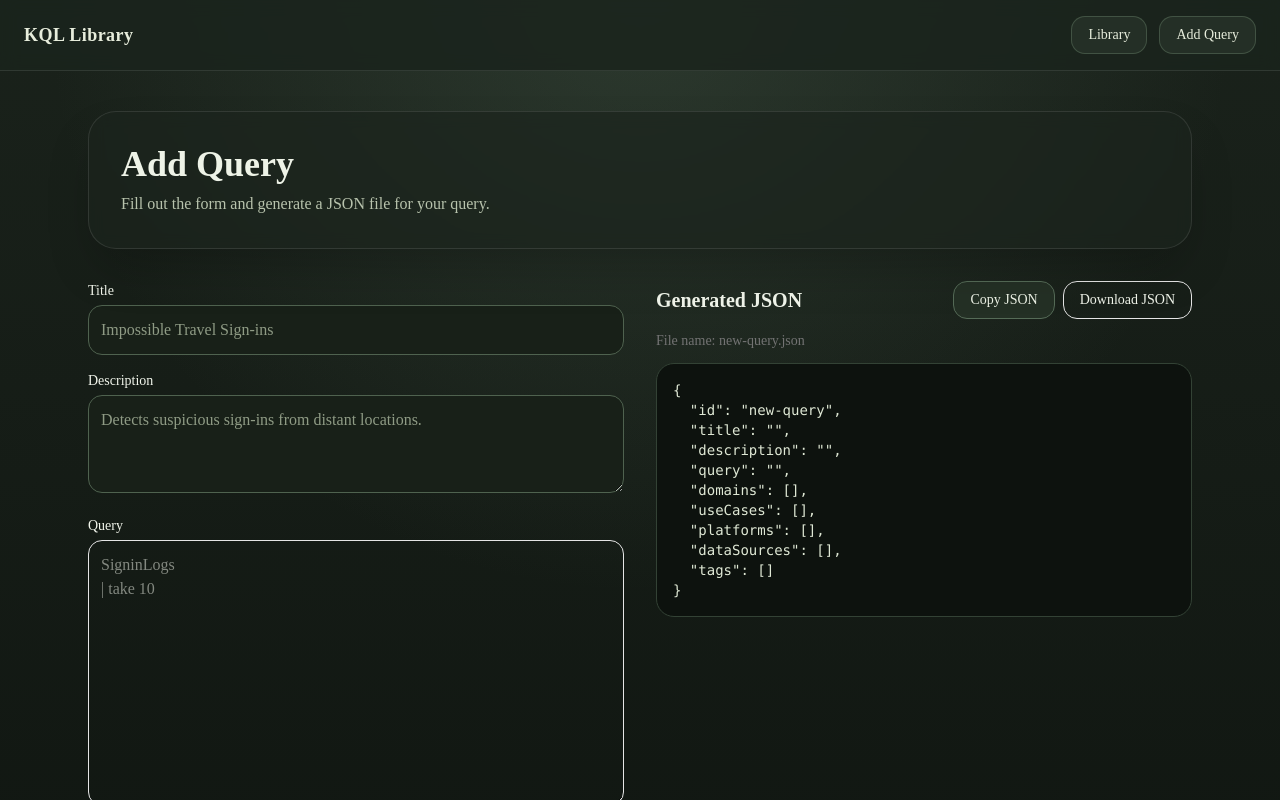
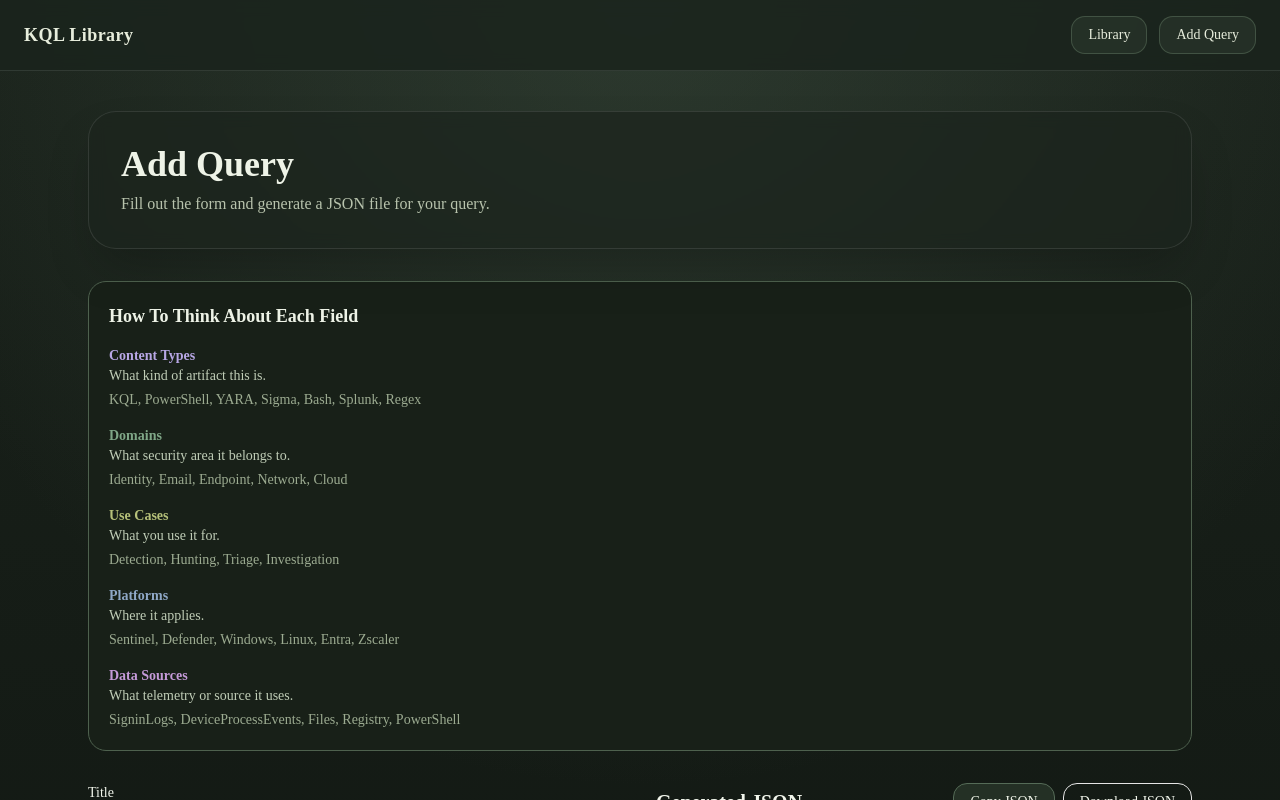
Before and after one commit to Chris-DiCarlo/kql-library, a Next.js app: page /add-query in a window 1280 px wide. Shown: the top 800 px of the page. Built offline with nearby package versions, Linux system fonts and the light colour scheme.

Commit message:
Add content types and update add-query helper

```diff
--- a/app/add-query/page.tsx
+++ b/app/add-query/page.tsx
@@ -24,6 +24,7 @@ export default function AddQueryPage() {
   const [mitreTechniques, setMitreTechniques] = useState("")
   const [severity, setSeverity] = useState<Severity>("")
   const [author, setAuthor] = useState("")
+  const [contentTypes, setContentTypes] = useState("")
 
   const fileName = useMemo(() => {
     return `${toSlug(title || "new-query")}.json`
@@ -35,6 +36,7 @@ export default function AddQueryPage() {
       title,
       description,
       query,
+      contentTypes: splitList(contentTypes),
       domains: splitList(domains),
       useCases: splitList(useCases),
       platforms: splitList(platforms),
@@ -88,7 +90,53 @@ export default function AddQueryPage() {
     Fill out the form and generate a JSON file for your query.
   </p>
 </div>
+<div className="mb-8 rounded-2xl border border-[#4e614e] bg-[#182018] p-5">
+  <h2 className="mb-4 text-lg font-semibold text-[#eef3e7]">
+    How To Think About Each Field
+  </h2>
 
+  <div className="space-y-4 text-sm text-[#c0cdb7]">
+    <div>
+      <div className="font-semibold text-[#b8a7e6]">Content Types</div>
+      <div>What kind of artifact this is.</div>
+      <div className="mt-1 text-[#9cab91]">
+        KQL, PowerShell, YARA, Sigma, Bash, Splunk, Regex
+      </div>
+    </div>
+
+    <div>
+      <div className="font-semibold text-[#7fa787]">Domains</div>
+      <div>What security area it belongs to.</div>
+      <div className="mt-1 text-[#9cab91]">
+        Identity, Email, Endpoint, Network, Cloud
+      </div>
+    </div>
+
+    <div>
+      <div className="font-semibold text-[#b7c27a]">Use Cases</div>
+      <div>What you use it for.</div>
+      <div className="mt-1 text-[#9cab91]">
+        Detection, Hunting, Triage, Investigation
+      </div>
+    </div>
+
+    <div>
+      <div className="font-semibold text-[#8fa8c7]">Platforms</div>
+      <div>Where it applies.</div>
+      <div className="mt-1 text-[#9cab91]">
+        Sentinel, Defender, Windows, Linux, Entra, Zscaler
+      </div>
+    </div>
+
+    <div>
+      <div className="font-semibold text-[#c59ad9]">Data Sources</div>
+      <div>What telemetry or source it uses.</div>
+      <div className="mt-1 text-[#9cab91]">
+        SigninLogs, DeviceProcessEvents, Files, Registry, PowerShell
+      </div>
+    </div>
+  </div>
+</div>
       <div className="grid gap-8 lg:grid-cols-2">
         <section className="space-y-4">
           <div>
@@ -122,7 +170,17 @@ export default function AddQueryPage() {
               placeholder={"SigninLogs\n| take 10"}
             />
           </div>
-
+            <div>
+            <label className="mb-1 block text-sm font-medium">
+                Content Types (comma separated)
+            </label>
+            <input
+                className="w-full rounded-xl border border-[#4f624f] bg-[#182018] p-3 text-[#eef3e7] placeholder:text-[#8f9b85]"
+                value={contentTypes}
+                onChange={(e) => setContentTypes(e.target.value)}
+                placeholder="kql,powershell"
+            />
+            </div>
           <div>
             <label className="mb-1 block text-sm font-medium">
               Domains (comma separated)
--- a/components/query-browser.tsx
+++ b/components/query-browser.tsx
@@ -1,7 +1,7 @@
 "use client"
 
 import { useMemo, useState } from "react"
-import { Search, Copy, Check, X } from "lucide-react"
+import { Search, Copy, Check, X, ArrowUpDown } from "lucide-react"
 import { QueryItem } from "@/lib/types"
 import { Input } from "@/components/ui/input"
 import {
@@ -15,9 +15,7 @@ type Props = {
   queries: QueryItem[]
 }
 
-const domainOptions = ["identity", "email", "endpoint", "network", "cloud"]
-const useCaseOptions = ["detection", "hunting", "triage", "investigation"]
-const platformOptions = ["sentinel", "defender", "entra", "zscaler", "m365"]
+type SortOption = "title-asc" | "title-desc"
 
 function formatLabel(value: string) {
   return value
@@ -31,6 +29,7 @@ function formatLabel(value: string) {
 
 type PillVariant =
   | "default"
+  | "contenttype"
   | "domain"
   | "usecase"
   | "platform"
@@ -59,6 +58,8 @@ function getPillClasses(variant: PillVariant, active = false) {
       return "border-[#8f7b54] bg-[#352d1d] text-[#f4e8c8]"
     case "detail":
       return "border-[#6a6a6a] bg-[#242424] text-[#efefef]"
+    case "contenttype":
+      return "border-[#8c7bb8] bg-[#2c2540] text-[#eee7ff]"
     default:
       return "border-[#5f715e] bg-[#1a231b] text-[#d7e2ce]"
   }
@@ -90,18 +91,26 @@ function SectionLabel({
   variant = "default",
 }: {
   children: React.ReactNode
-  variant?: "default" | "domain" | "usecase" | "platform" | "datasource"
+  variant?:
+    | "default"
+    | "contenttype"
+    | "domain"
+    | "usecase"
+    | "platform"
+    | "datasource"
 }) {
   function getColor() {
     switch (variant) {
+      case "contenttype":
+        return "text-[#b8a7e6]"
       case "domain":
-        return "text-[#7fa787]" // green
+        return "text-[#7fa787]"
       case "usecase":
-        return "text-[#b7c27a]" // olive
+        return "text-[#b7c27a]"
       case "platform":
-        return "text-[#8fa8c7]" // blue
+        return "text-[#8fa8c7]"
       case "datasource":
-        return "text-[#c59ad9]" // purple
+        return "text-[#c59ad9]"
       default:
         return "text-[#9cab91]"
     }
@@ -115,7 +124,6 @@ function SectionLabel({
     </div>
   )
 }
-
 function CountPill({
   label,
   count,
@@ -205,13 +213,15 @@ function FilterGroup({
   selected: string[]
   toggle: (value: string) => void
   getCount: (value: string) => number
-  variant: "domain" | "usecase" | "platform" | "datasource"
-}){
+  variant: "contenttype" | "domain" | "usecase" | "platform" | "datasource"
+}) {
+  const visibleOptions = options.filter((item) => getCount(item) > 0)
+
   return (
     <div>
       <SectionLabel variant={variant}>{title}</SectionLabel>
       <div className="flex flex-wrap gap-2">
-        {options.map((item) => (
+        {visibleOptions.map((item) => (
           <CountPill
             key={item}
             label={item}
@@ -231,6 +241,32 @@ export function QueryBrowser({ queries }: Props) {
   const [selectedUseCases, setSelectedUseCases] = useState<string[]>([])
   const [selectedPlatforms, setSelectedPlatforms] = useState<string[]>([])
   const [selectedDataSources, setSelectedDataSources] = useState<string[]>([])
+  const [selectedContentTypes, setSelectedContentTypes] = useState<string[]>([])
+  const [sortBy, setSortBy] = useState<SortOption>("title-asc")
+
+  const domainOptions = useMemo(() => {
+    return Array.from(new Set(queries.flatMap((q) => q.domains))).sort((a, b) =>
+      a.localeCompare(b)
+    )
+  }, [queries])
+
+  const useCaseOptions = useMemo(() => {
+    return Array.from(new Set(queries.flatMap((q) => q.useCases))).sort((a, b) =>
+      a.localeCompare(b)
+    )
+  }, [queries])
+
+  const contentTypeOptions = useMemo(() => {
+  return Array.from(new Set(queries.flatMap((q) => q.contentTypes))).sort(
+    (a, b) => a.localeCompare(b)
+  )
+}, [queries])
+
+  const platformOptions = useMemo(() => {
+    return Array.from(new Set(queries.flatMap((q) => q.platforms))).sort((a, b) =>
+      a.localeCompare(b)
+    )
+  }, [queries])
 
   const dataSourceOptions = useMemo(() => {
     return Array.from(new Set(queries.flatMap((q) => q.dataSources))).sort(
@@ -255,7 +291,7 @@ export function QueryBrowser({ queries }: Props) {
   }
 
   const filtered = useMemo(() => {
-    return queries.filter((q) => {
+    const results = queries.filter((q) => {
       const text = [
         q.title,
         q.description,
@@ -264,6 +300,7 @@ export function QueryBrowser({ queries }: Props) {
         q.domains.join(" "),
         q.useCases.join(" "),
         q.platforms.join(" "),
+        q.contentTypes.join(" "),
         q.dataSources.join(" "),
         q.mitreTechniques?.join(" ") ?? "",
         q.author ?? "",
@@ -274,11 +311,19 @@ export function QueryBrowser({ queries }: Props) {
 
       return (
         text.includes(search.toLowerCase()) &&
+        matches(selectedContentTypes, q.contentTypes) &&
         matches(selectedDomains, q.domains) &&
         matches(selectedUseCases, q.useCases) &&
         matches(selectedPlatforms, q.platforms) &&
         matches(selectedDataSources, q.dataSources)
       )
+    })
+
+    return [...results].sort((a, b) => {
+      if (sortBy === "title-desc") {
+        return b.title.localeCompare(a.title)
+      }
+      return a.title.localeCompare(b.title)
     })
   }, [
     queries,
@@ -286,11 +331,13 @@ export function QueryBrowser({ queries }: Props) {
     selectedDomains,
     selectedUseCases,
     selectedPlatforms,
+    selectedContentTypes,
     selectedDataSources,
+    sortBy,
   ])
 
   function getCountsForGroup(
-    group: "domains" | "useCases" | "platforms" | "dataSources",
+    group: "contentTypes" | "domains" | "useCases" | "platforms" | "dataSources",
     value: string
   ) {
     return queries.filter((q) => {
@@ -317,6 +364,11 @@ export function QueryBrowser({ queries }: Props) {
           ? q.domains.includes(value)
           : matches(selectedDomains, q.domains)
 
+        const contentTypeMatch =
+        group === "contentTypes"
+        ? q.contentTypes.includes(value)
+        : matches(selectedContentTypes, q.contentTypes)
+
       const useCaseMatch =
         group === "useCases"
           ? q.useCases.includes(value)
@@ -332,11 +384,17 @@ export function QueryBrowser({ queries }: Props) {
           ? q.dataSources.includes(value)
           : matches(selectedDataSources, q.dataSources)
 
-      return domainMatch && useCaseMatch && platformMatch && dataSourceMatch
+      return contentTypeMatch && domainMatch && useCaseMatch && platformMatch && dataSourceMatch
     }).length
   }
 
   const activeFilters = [
+    ...selectedContentTypes.map((x) => ({
+  key: `content-${x}`,
+  label: `Content Type: ${formatLabel(x)}`,
+  remove: () =>
+    setSelectedContentTypes((current) => current.filter((item) => item !== x)),
+})),
     ...selectedDomains.map((x) => ({
       key: `domain-${x}`,
       label: `Domain: ${formatLabel(x)}`,
@@ -369,6 +427,14 @@ export function QueryBrowser({ queries }: Props) {
   return (
     <div className="grid gap-6 lg:grid-cols-[300px_1fr]">
       <aside className="space-y-6 rounded-[28px] border border-white/10 bg-[#1a211b]/85 p-5 shadow-2xl">
+      <FilterGroup
+  title="Content Types"
+  variant="contenttype"
+  options={contentTypeOptions}
+  selected={selectedContentTypes}
+  toggle={(v) => toggleValue(v, selectedContentTypes, setSelectedContentTypes)}
+  getCount={(v) => getCountsForGroup("contentTypes", v)}
+/>
         <FilterGroup
           title="Domains"
           variant="domain"
@@ -410,6 +476,7 @@ export function QueryBrowser({ queries }: Props) {
         <button
           type="button"
           onClick={() => {
+            setSelectedContentTypes([])
             setSelectedDomains([])
             setSelectedUseCases([])
             setSelectedPlatforms([])
@@ -423,7 +490,8 @@ export function QueryBrowser({ queries }: Props) {
       </aside>
 
       <section>
-        <div className="relative mb-4">
+        <div className="mb-4 grid gap-4 md:grid-cols-[1fr_auto]">
+          <div className="relative">
             <Search className="absolute left-3 top-3.5 text-[#8f9b85]" size={16} />
             <Input
               placeholder="Search queries, tags, platforms, or tables..."
@@ -431,6 +499,50 @@ export function QueryBrowser({ queries }: Props) {
               onChange={(e) => setSearch(e.target.value)}
               className="h-11 rounded-2xl border-[#4e614e] bg-[#182018] pl-9 text-[#eef3e7] placeholder:text-[#8f9b85]"
             />
+          </div>
+
+          <div className="flex items-center">
+            <div className="inline-flex h-11 items-center gap-2 rounded-2xl border border-[#4e614e] bg-[#182018] px-4 text-sm text-[#d7e2ce]">
+              <ArrowUpDown size={16} />
+              <select
+                value={sortBy}
+                onChange={(e) => setSortBy(e.target.value as SortOption)}
+                className="bg-transparent outline-none"
+              >
+                <option value="title-asc">Title A–Z</option>
+                <option value="title-desc">Title Z–A</option>
+              </select>
+            </div>
+          </div>
+        </div>
+
+        <div className="mb-4 grid gap-3 md:grid-cols-3">
+          <div className="rounded-2xl border border-[#4e614e] bg-[#182018] p-4">
+            <div className="text-xs uppercase tracking-[0.18em] text-[#9cab91]">
+              Total Queries
+            </div>
+            <div className="mt-2 text-2xl font-semibold text-[#eef3e7]">
+              {queries.length}
+            </div>
+          </div>
+
+          <div className="rounded-2xl border border-[#4e614e] bg-[#182018] p-4">
+            <div className="text-xs uppercase tracking-[0.18em] text-[#9cab91]">
+              Filtered Results
+            </div>
+            <div className="mt-2 text-2xl font-semibold text-[#eef3e7]">
+              {filtered.length}
+            </div>
+          </div>
+
+          <div className="rounded-2xl border border-[#4e614e] bg-[#182018] p-4">
+            <div className="text-xs uppercase tracking-[0.18em] text-[#9cab91]">
+              Active Filters
+            </div>
+            <div className="mt-2 text-2xl font-semibold text-[#eef3e7]">
+              {activeFilters.length + (search.trim() ? 1 : 0)}
+            </div>
+          </div>
         </div>
 
         {hasActiveFilters && (
@@ -458,10 +570,6 @@ export function QueryBrowser({ queries }: Props) {
           </div>
         )}
 
-        <div className="mb-4 text-sm text-[#9cab91]">
-          {filtered.length} {filtered.length === 1 ? "Query" : "Queries"}
-        </div>
-
         <Accordion type="single" collapsible className="space-y-3">
           {filtered.map((q) => (
             <AccordionItem
@@ -483,6 +591,11 @@ export function QueryBrowser({ queries }: Props) {
                     <div>
                       <SectionLabel>Summary</SectionLabel>
                       <div className="flex flex-wrap gap-2">
+                        {q.contentTypes.map((x) => (
+                        <Pill key={`${q.id}-content-${x}`} variant="contenttype">
+                            {formatLabel(x)}
+                        </Pill>
+                        ))}
                         {q.domains.map((x) => (
                           <Pill key={`${q.id}-domain-${x}`} variant="domain">
                             {formatLabel(x)}
--- a/content/queries/impossible-travel.json
+++ /dev/null
@@ -1,11 +0,0 @@
-{
-  "id": "impossible-travel",
-  "title": "Impossible Travel Sign-ins",
-  "description": "Detects successful sign-ins from distant locations within unrealistic time windows.",
-  "query": "SigninLogs\n| where ResultType == 0\n| project TimeGenerated, UserPrincipalName, IPAddress, Location, AppDisplayName",
-  "domains": ["identity"],
-  "useCases": ["detection", "hunting"],
-  "platforms": ["sentinel", "entra"],
-  "dataSources": ["SigninLogs"],
-  "tags": ["identity", "anomaly", "travel", "signin"]
-}
--- a/content/queries/mfs-fatigue.json
+++ /dev/null
@@ -1,11 +0,0 @@
-{
-  "id": "mfa-fatigue",
-  "title": "MFA Fatigue Attempts",
-  "description": "Surfaces repeated sign-in attempts that may indicate MFA fatigue or push bombing behavior.",
-  "query": "SigninLogs\n| summarize Attempts=count() by UserPrincipalName, bin(TimeGenerated, 15m)\n| where Attempts > 10",
-  "domains": ["identity"],
-  "useCases": ["detection", "triage"],
-  "platforms": ["entra", "sentinel"],
-  "dataSources": ["SigninLogs"],
-  "tags": ["mfa", "fatigue", "push-bombing", "identity"]
-}
--- a/content/queries/powershell-bypass.json
+++ /dev/null
@@ -1,11 +0,0 @@
-{
-  "id": "powershell-execution-policy-bypass",
-  "title": "PowerShell Execution Policy Bypass",
-  "description": "Detects PowerShell execution policy bypass or unrestricted execution behavior.",
-  "query": "DeviceProcessEvents\n| where FileName =~ \"powershell.exe\"\n| where ProcessCommandLine has_any (\"-ExecutionPolicy Bypass\", \"-ep bypass\", \"Unrestricted\")\n| project Timestamp, DeviceName, InitiatingProcessAccountName, ProcessCommandLine",
-  "domains": ["endpoint"],
-  "useCases": ["detection", "hunting"],
-  "platforms": ["defender", "sentinel"],
-  "dataSources": ["DeviceProcessEvents"],
-  "tags": ["powershell", "execution-policy", "defense-evasion"]
-}
--- a/content/queries/zscaler-rare-domain.json
+++ /dev/null
@@ -1,11 +0,0 @@
-{
-  "id": "zscaler-rare-domain",
-  "title": "Rare Domain Access via Proxy Logs",
-  "description": "Looks for outbound requests to rare or newly observed domains in proxy telemetry.",
-  "query": "CommonSecurityLog\n| summarize Hits=count() by DestinationHostName\n| where Hits < 3\n| project DestinationHostName, Hits",
-  "domains": ["network", "cloud"],
-  "useCases": ["hunting", "investigation"],
-  "platforms": ["zscaler", "sentinel"],
-  "dataSources": ["CommonSecurityLog"],
-  "tags": ["proxy", "rare-domain", "network", "zscaler"]
-}
--- a/lib/types.ts
+++ b/lib/types.ts
@@ -3,6 +3,7 @@ export type QueryItem = {
   title: string
   description: string
   query: string
+  contentTypes: string[]
   domains: string[]
   useCases: string[]
   platforms: string[]
```
Lines whose indentation alone changed are shown as unchanged.
